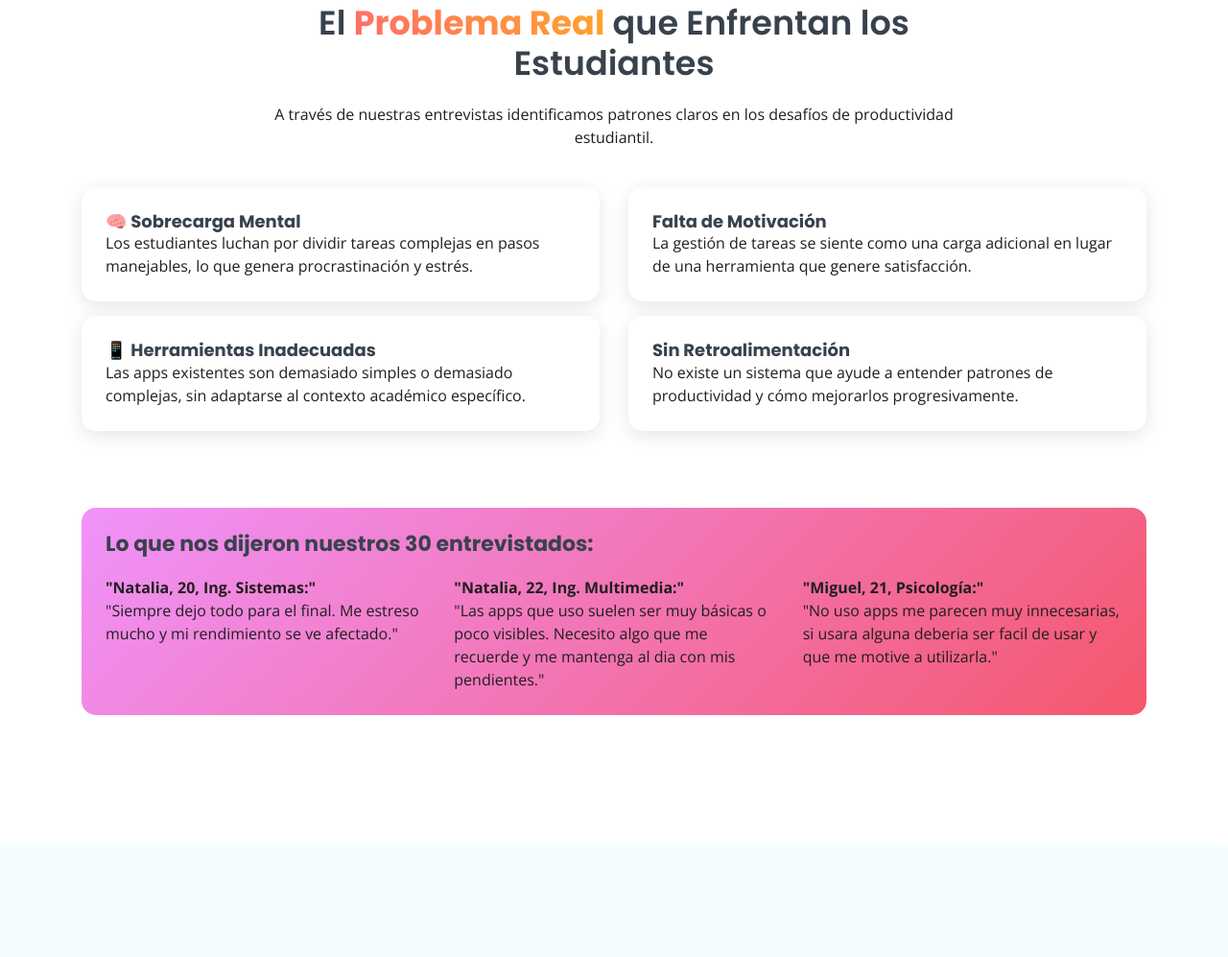
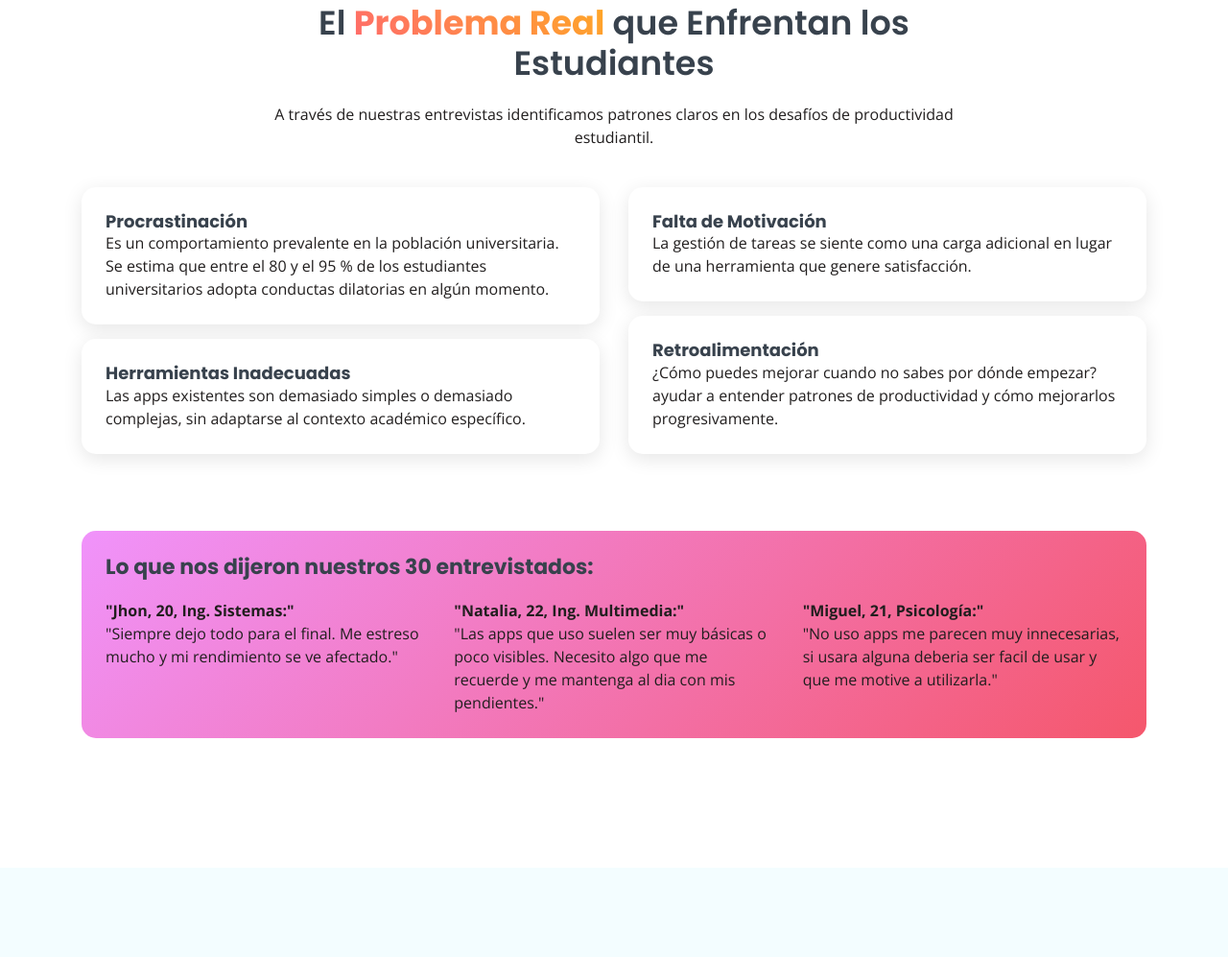
Before and after one commit to laura2444/Productivity_landing, a plain HTML site: page index.html in a window 1280 px wide. Shown: the part 1675-2672 px from the top of the page at 96% size. Drawn offline with nearby package versions, Linux system fonts and the light colour scheme.

Commit message:
estadisticas

```diff
--- a/index.html
+++ b/index.html
@@ -245,11 +245,11 @@
             <div class="row">
                 <div class="col-lg-6">
                     <div class="solution-card">
-                        <h5>🧠 Sobrecarga Mental</h5>
-                        <p>Los estudiantes luchan por dividir tareas complejas en pasos manejables, lo que genera procrastinación y estrés.</p>
+                        <h5>Procrastinación</h5>
+                        <p>Es un comportamiento prevalente en la población universitaria. Se estima que entre el 80 y el 95 % de los estudiantes universitarios adopta conductas dilatorias en algún momento.</p>
                     </div>
                     <div class="solution-card">
-                        <h5>📱 Herramientas Inadecuadas</h5>
+                        <h5>Herramientas Inadecuadas</h5>
                         <p>Las apps existentes son demasiado simples o demasiado complejas, sin adaptarse al contexto académico específico.</p>
                     </div>
                 </div>
@@ -259,8 +259,8 @@
                         <p>La gestión de tareas se siente como una carga adicional en lugar de una herramienta que genere satisfacción.</p>
                     </div>
                     <div class="solution-card">
-                        <h5>Sin Retroalimentación</h5>
-                        <p>No existe un sistema que ayude a entender patrones de productividad y cómo mejorarlos progresivamente.</p>
+                        <h5>Retroalimentación</h5>
+                        <p> ¿Cómo puedes mejorar cuando no sabes por dónde empezar? ayudar a entender patrones de productividad y cómo mejorarlos progresivamente.</p>
                     </div>
                 </div>
             </div>
@@ -271,7 +271,7 @@
                         <h4>Lo que nos dijeron nuestros 30 entrevistados:</h4>
                         <div class="row mt-20">
                             <div class="col-md-4">
-                                <p><strong>"Natalia, 20, Ing. Sistemas:"</strong><br>"Siempre dejo todo para el final. Me estreso mucho y mi rendimiento se ve afectado."</p>
+                                <p><strong>"Jhon, 20, Ing. Sistemas:"</strong><br>"Siempre dejo todo para el final. Me estreso mucho y mi rendimiento se ve afectado."</p>
                             </div>
                             <div class="col-md-4">
                                 <p><strong>"Natalia, 22, Ing. Multimedia:"</strong><br>"Las apps que uso suelen ser muy básicas o poco visibles. Necesito algo que me recuerde y me mantenga al dia con mis pendientes."</p>
```
